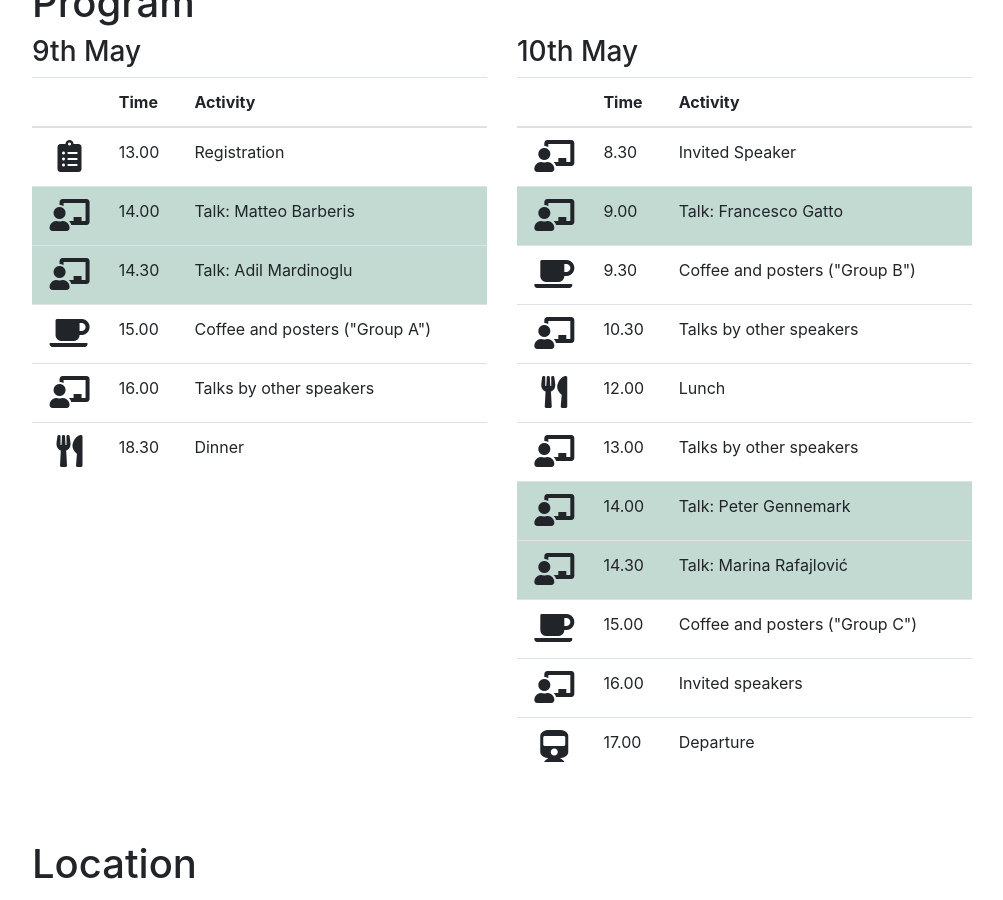
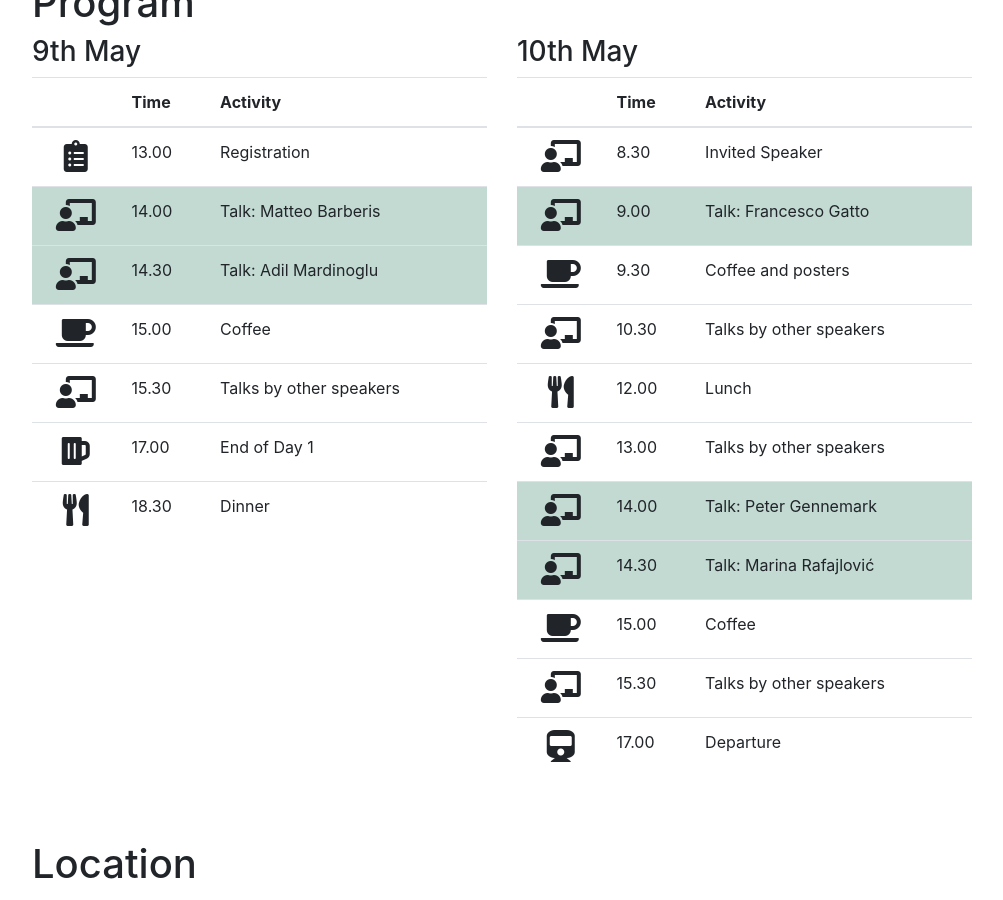
Before and after one commit to mbmworkshop/mbm, a Jekyll site: the page built from index.html, in a window 1280 px wide and 900 px high, scrolled down 14397 px. Shown: the whole window, without its empty margins (138-1141 px from the left). Built offline with Jekyll 4.4.1, drawn with Linux system fonts in a browser that asks for light colours; nearby versions of some CDN libraries.

Commit message:
Slight change to program

```diff
--- a/_includes/program.html
+++ b/_includes/program.html
@@ -33,12 +33,17 @@
         <tr>
           <th scope="row" class="text-center" aria-hidden="true"><i class="fas fa-coffee fa-2x"></i></th>
           <td>15.00</td>
-          <td>Coffee and posters ("Group A")</td>
+          <td>Coffee</td>
         </tr>
         <tr>
           <th scope="row" class="text-center" aria-hidden="true"><i class="fas fa-chalkboard-teacher fa-2x"></i></th>
-          <td>16.00</td>
+          <td>15.30</td>
           <td>Talks by other speakers</td>
+        </tr>
+        <tr>
+          <th scope="row" class="text-center" aria-hidden="true"><i class="fas fa-beer fa-2x"></i></th>
+          <td>17.00</td>
+          <td>End of Day 1</td>
         </tr>
         <tr>
           <th scope="row" class="text-center" aria-hidden="true"><i class="fas fa-utensils fa-2x"></i></th>
@@ -72,7 +77,7 @@
         <tr>
           <th scope="row" class="text-center" aria-hidden="true"><i class="fas fa-coffee fa-2x"></i></th>
           <td>9.30</td>
-          <td>Coffee and posters ("Group B")</td>
+          <td>Coffee and posters</td>
         </tr>
         <tr>
           <th scope="row" class="text-center" aria-hidden="true"><i class="fas fa-chalkboard-teacher fa-2x"></i></th>
@@ -102,12 +107,12 @@
         <tr>
           <th scope="row" class="text-center" aria-hidden="true"><i class="fas fa-coffee fa-2x"></i></th>
           <td>15.00</td>
-          <td>Coffee and posters ("Group C")</td>
+          <td>Coffee</td>
         </tr>
         <tr>
           <th scope="row" class="text-center" aria-hidden="true"><i class="fas fa-chalkboard-teacher fa-2x"></i></th>
-          <td>16.00</td>
-          <td>Invited speakers</td>
+          <td>15.30</td>
+          <td>Talks by other speakers</td>
         </tr>
         <tr>
           <th scope="row" class="text-center"><i class="fas fa-train fa-2x"></i></th>
```
